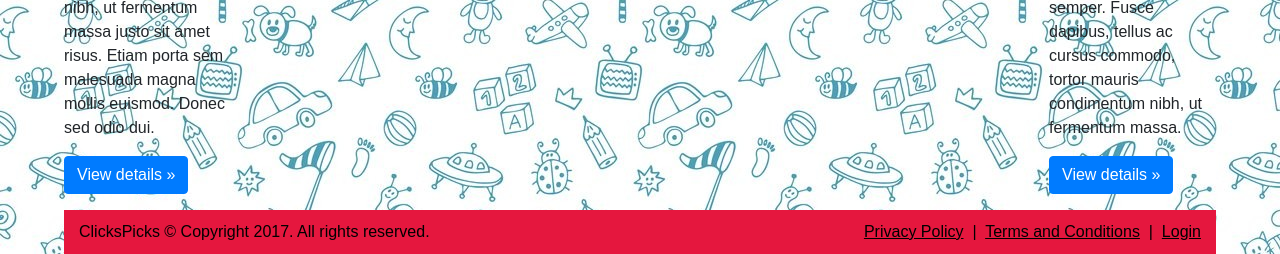
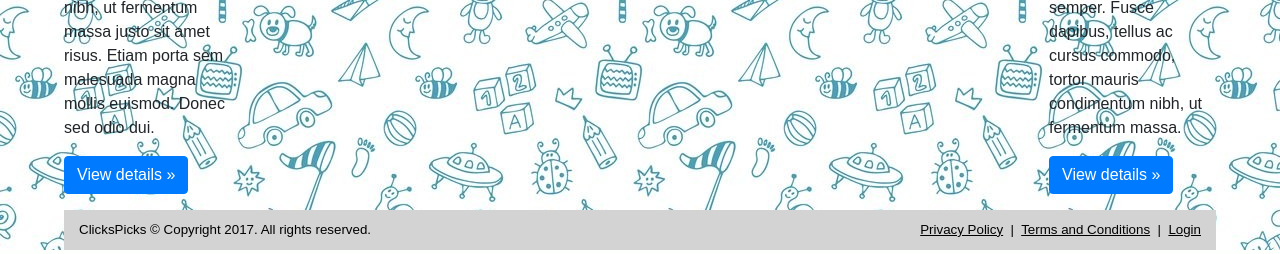
Before and after one commit to nicholas-ruscillo/CLICKSPICKS2, a CodeIgniter app: page /CLICKSPICKS2/ in a window 1280 px wide. Shown: the part 808-1062 px from the top of the page. Run offline with CodeIgniter, Linux system fonts and the light colour scheme.

Commit message:
modifying background colour for footer section

```diff
--- a/assets/css/footer.css
+++ b/assets/css/footer.css
@@ -1,11 +1,12 @@
 footer{
-    background-color:#e5173e;
+    background-color:lightgrey;
     color:black;
     max-width:1152px;
     width:100%;
     margin-left:auto;
     margin-right:auto;
     padding:10px;
+    font-size:10pt;
 }
 
 footer div a{
```
